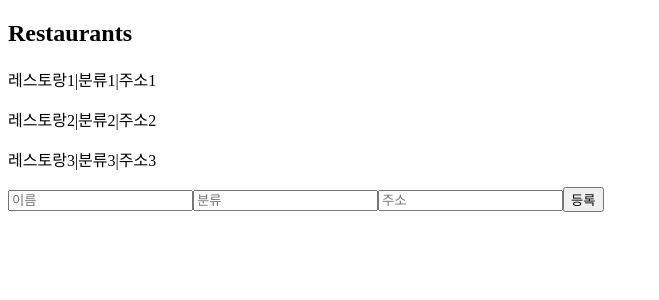
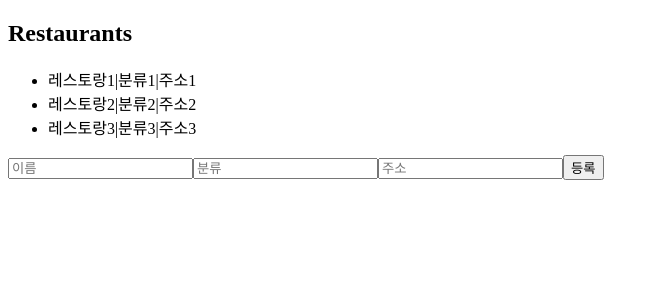
Before and after one commit to CodeSoom/react-week4-assignment-2, a React app: page / in a window 1280 px wide. Shown: the top 300 px of the page, without its empty margins (0-659 px from the left). Built offline with nearby package versions, Linux system fonts and the light colour scheme.

Commit message:
[Refactor] Refactor a App - context : with restaurants - it : shows restaurants

```diff
--- /dev/null
+++ b/__fixture__/data.js
@@ -0,0 +1,22 @@
+const restaurants = [
+  {
+    id: 1,
+    name: '레스토랑1',
+    type: '분류1',
+    address: '주소1',
+  },
+  {
+    id: 2,
+    name: '레스토랑2',
+    type: '분류2',
+    address: '주소2',
+  },
+  {
+    id: 3,
+    name: '레스토랑3',
+    type: '분류3',
+    address: '주소3',
+  },
+];
+
+export default restaurants;
--- a/src/App.jsx
+++ b/src/App.jsx
@@ -1,13 +1,22 @@
 import React from 'react';
+
+import restaurants from '../__fixture__/data';
 
 export default function App() {
   return (
     <div>
       <h2>Restaurants</h2>
-      <p>레스토랑1|분류1|주소1</p>
-      <p>레스토랑2|분류2|주소2</p>
-      <p>레스토랑3|분류3|주소3</p>
-
+      <ul>
+        {restaurants.map((restaurant) => (
+          <li key={restaurant.id}>
+            {restaurant.name}
+            |
+            {restaurant.type}
+            |
+            {restaurant.address}
+          </li>
+        ))}
+      </ul>
       <input placeholder="이름" />
       <input placeholder="분류" />
       <input placeholder="주소" />
```
Also changed, not shown: 1 other file (tests, documents, lock files or other folders).
